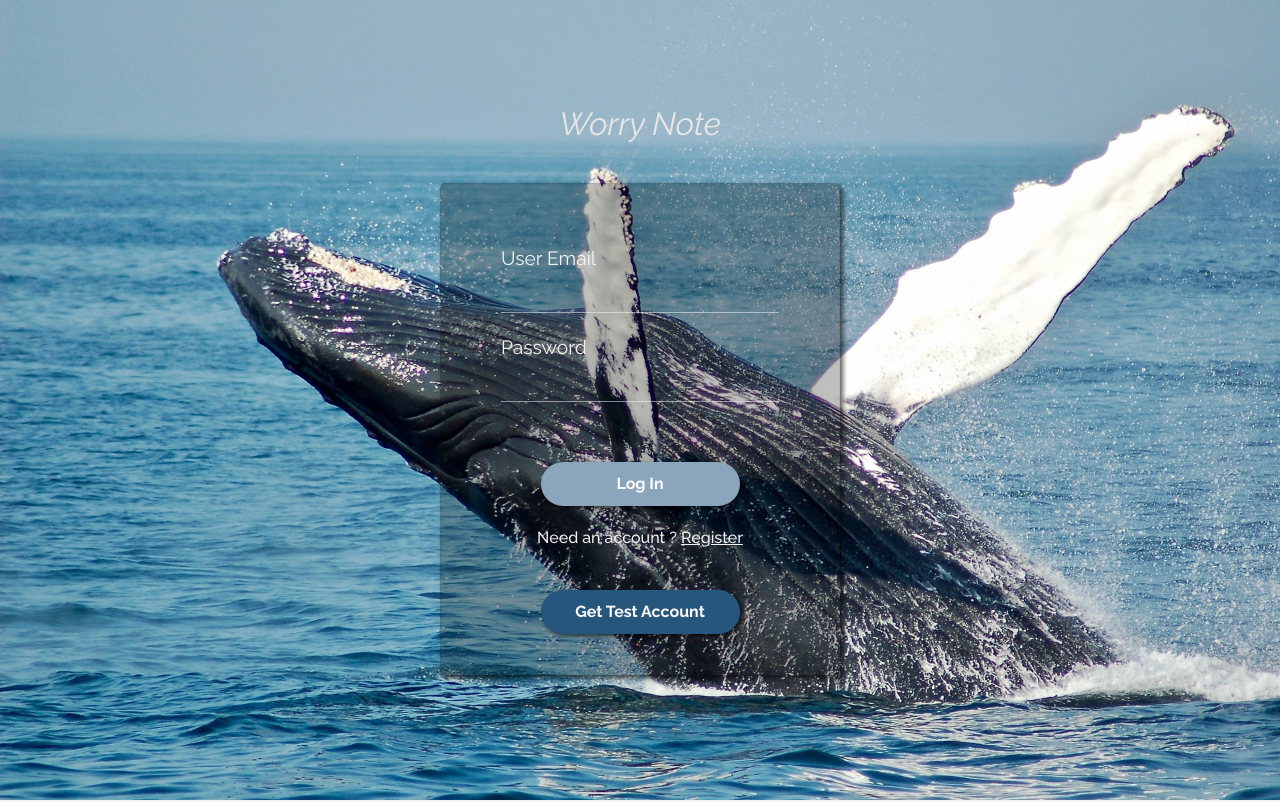
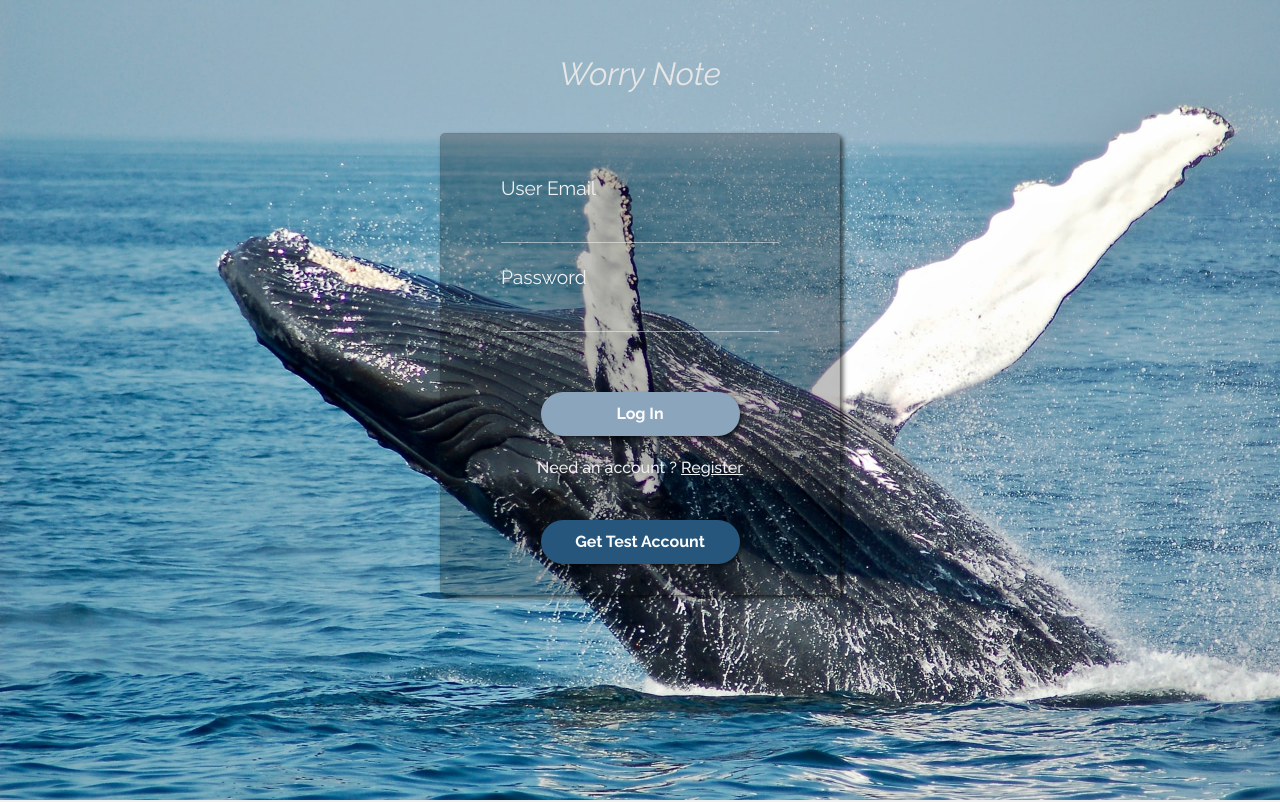
Before and after one commit to kristychaotw/WorriesGoAway, a React app: page / in a window 1280 px wide. Shown: the top 802 px of the page. Built offline with nearby package versions, Linux system fonts and the light colour scheme; no server answers.

Commit message:
[fix]: input border radius & stoptime btn position

```diff
--- a/src/components/Modal.js
+++ b/src/components/Modal.js
@@ -23,7 +23,7 @@ export default function Modal() {
             <ModalBtn onClick={() => dispatch(closeModal())}>Add more notes</ModalBtn>
           )}
           {modalState.msg === "successfully saved" && (
-            <ModalBtn onClick={() => nav("/home")}>See my list</ModalBtn>
+            <ModalBtn onClick={() => nav("/list")}>See my list</ModalBtn>
           )}
         </ModalContent>
       </Overlay>
--- a/src/components/styles/component.css.js
+++ b/src/components/styles/component.css.js
@@ -33,8 +33,7 @@ export const WebTitle = styled.div`
   padding: 5px 10px;
   color: #e6e6e6;
   text-align: center;
-  /* border-top: 5px solid #8ba6bc; */
-  padding-top: 100px;
+  padding-top: 50px;
 `;
 
 export const PageTitle = styled.div`
@@ -53,6 +52,11 @@ export const PageTitle = styled.div`
   @media (max-width: ${({ theme }) => theme.device.tablet}) {
     position: static;
   }
+
+  @media (max-width: ${({ theme }) => theme.device.mobile}) {
+    margin-top: 50px;
+    margin-bottom: 20px;
+  }
 `;
 
 export const TitleLable = styled.div`
@@ -69,7 +73,6 @@ export const P = styled.p`
   color: #f0f0f0;
   font-weight: 500;
   grid-area: ${({ grid }) => grid};
-
 `;
 
 export const MsgLogin = styled.p`
@@ -80,7 +83,6 @@ export const MsgLogin = styled.p`
   grid-area: ${({ grid }) => grid};
   @media (max-width: ${({ theme }) => theme.device.mobile}) {
     padding: 10px 0px;
-
   }
 `;
 
@@ -188,7 +190,7 @@ export const H3 = styled.div`
   border-bottom: ${({ border }) => border};
   padding: ${({ padding }) => padding};
   @media (max-width: ${({ theme }) => theme.device.mobile}) {
-    padding: 20px;
+    padding: 10px 20px;
   }
 `;
 
@@ -233,6 +235,7 @@ export const TextInput = styled.input`
   background-color: transparent;
   border: none;
   border-bottom: 1px solid ${({ theme }) => theme.colors.whiteh80};
+  border-radius: 0%;
   outline: none;
   ::placeholder {
     color: ${({ theme }) => theme.colors.white};
@@ -305,7 +308,7 @@ export const FormContainer = styled.div`
   width: 400px;
   margin: 30px auto;
   margin-bottom: 80px;
-  padding: 20px 0px;
+  padding: 10px 0px;
   text-align: center;
   background: #00000040;
   border: 1px solid rgba(19, 19, 19, 0.053);
@@ -318,11 +321,10 @@ export const FormContainer = styled.div`
 `;
 
 export const FormStyled = styled.form`
-  margin: 30px 60px;
+  margin: 20px 60px 30px 60px;
   text-align: center;
 
   @media (max-width: ${({ theme }) => theme.device.mobile}) {
-    margin: 30px 30px;
-
+    margin: 20px 30px;
   }
 `;
--- a/src/components/styles/note.css.js
+++ b/src/components/styles/note.css.js
@@ -237,17 +237,17 @@ export const BtnWrapper = styled.div`
   bottom: 30px;
   z-index: 11;
   @media (max-width: ${({ theme }) => theme.device.tablet}) {
-    bottom: 60px;
+    bottom: 80px;
+    right: 15%;
+
   }
   @media (max-width: ${({ theme }) => theme.device.mobile}) {
-    right: 5%;
+    right: 7.5%;
   }
 `;
 
 export const EndBtnStyled = styled.button`
-  margin-right: 0;
-  justify-content: end;
-  height: 60px;
+  height: 40px;
   padding: 5px 10px;
   margin: 10px 0px;
   border: none;
@@ -255,8 +255,8 @@ export const EndBtnStyled = styled.button`
   background: #5085a5;
   color: #fcfcfc;
   font-weight: 500;
-  font-size: ${({ theme }) => theme.fontSize.xl};
-  box-shadow: 1px 1px 2px 0px hsla(0, 0%, 0%, 0.25);
+  font-size: ${({ theme }) => theme.fontSize.l};
+  box-shadow: 1px 1px 2px 1px hsla(0, 0%, 0%, 0.25);
 
   &:hover {
     background-color: #587b90;
--- a/src/pages/LoginPage/LoginPage.js
+++ b/src/pages/LoginPage/LoginPage.js
@@ -23,9 +23,9 @@ export default function LoginPage() {
     <>
       <BgContainer>
         <WebTitle>Worry Note</WebTitle>
-        <LoginForm></LoginForm>
+        <LoginForm />
       </BgContainer>
-      <Cover></Cover>
+      <Cover />
     </>
   );
 }
--- a/src/pages/ShowNotePage/components/EndBtn.js
+++ b/src/pages/ShowNotePage/components/EndBtn.js
@@ -1,4 +1,4 @@
-import React, { useState, useMemo } from "react";
+import React, { useState } from "react";
 import { UpdateNoteEndTime } from "../../../reducers/utils/dbNote";
 import { BtnWrapper, EndBtnStyled } from "../../../components/styles/note.css";
 
```
Also changed, not shown: 6 other files (tests, documents, lock files or other folders).
